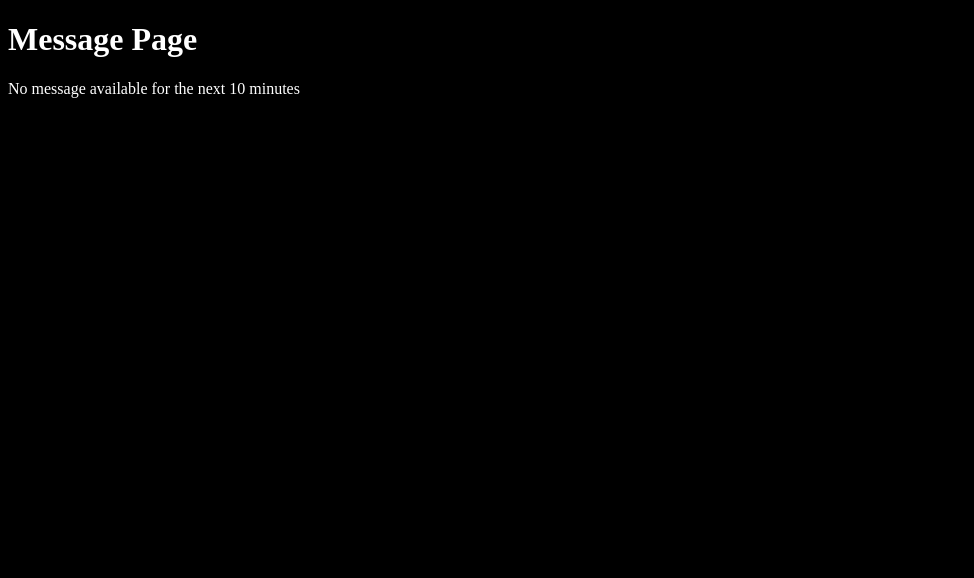
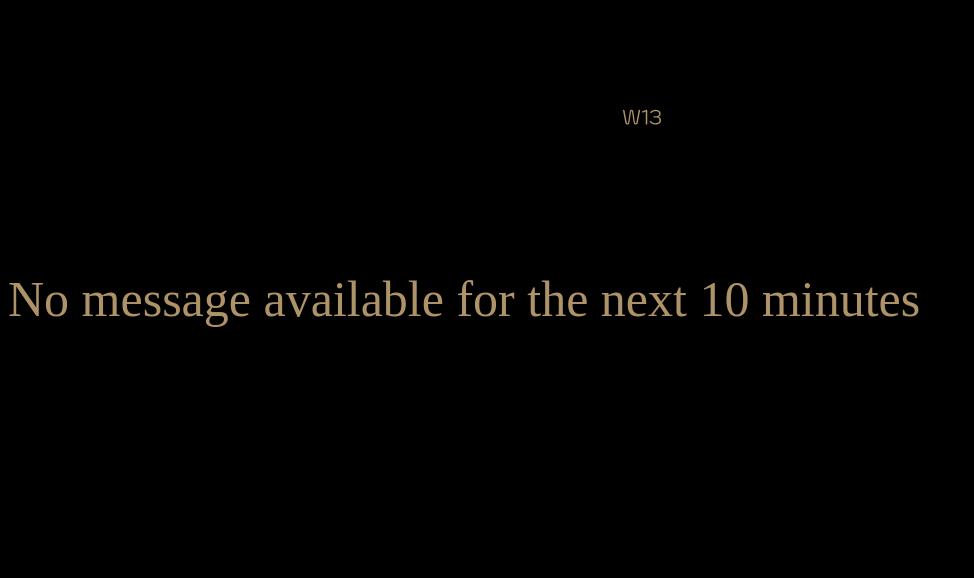
Before and after one commit to lukamath/web-13, a Flask app: page /w13 in a window 1280 px wide. Shown: the top 578 px of the page, without its empty margins (0-974 px from the left). Run offline with Flask 3, Linux system fonts and the light colour scheme; data comes from the database, SQL or seed files in the repository; both versions use the stored data as it was after the commit.

Commit message:
logo gold

```diff
--- a/static/styles/mink.css
+++ b/static/styles/mink.css
@@ -1,4 +1,19 @@
 body {
   background-color: black;
-  color: white;
+  color: #ae9268;
+  font-size: 50px;
 }
+
+.logo-container {
+    display: flex;
+    justify-content: center; /* Horizontal centering */
+    align-items: center; /* Vertical centering */
+}
+
+.user-container {
+    display: flex;
+    justify-content: left; /* Horizontal centering */
+    align-items: center; /* Vertical centering */
+    font-style: italic;
+    font-size: 17px;
+}
--- a/templates/w13.html
+++ b/templates/w13.html
@@ -1,15 +1,23 @@
 <!DOCTYPE html>
 <html>
 <head>
-    <title>Message Page</title>
+    <title>word 13</title>
     <link rel= "stylesheet" type= "text/css" href= "{{ url_for('static',filename='styles/mink.css') }}">
 </head>
 <body>
-    <h1>Message Page</h1>
+    <div class="logo-container">
+        <a href="{{ url_for('kaz13') }}">
+            <img src="{{ url_for('static', filename='img/w13_k31.png') }}" alt="word 13"></h1>
+        </a>
+    </div>
     <div id="message-container">
         <p id="message-text"></p>
+
+    </div>
+    <div class="user-container">
         <span id="user-name"></span>
     </div>
+
     <script>
         function updateMessage() {
             fetch('/get_message')
@@ -34,5 +42,6 @@
         // Initial update
         updateMessage();
     </script>
+
 </body>
 </html>
```
Also changed, not shown: static/styles/style.css (added, +9 -0 lines), templates/index.html (+6 -3 lines), instance/message_app0.db, static/img/w13_k.png (added), static/img/w13_k31.png (added), static/img/w13_kw31.png (added).
